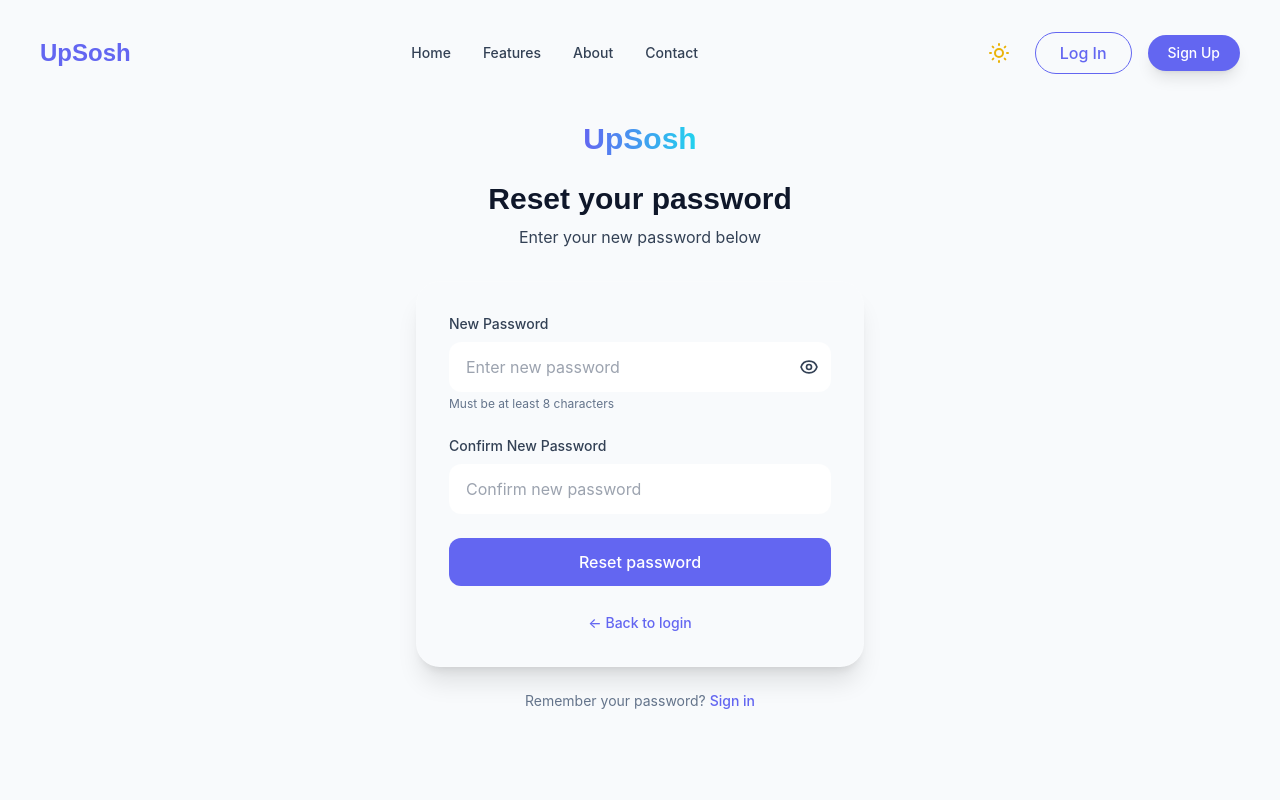
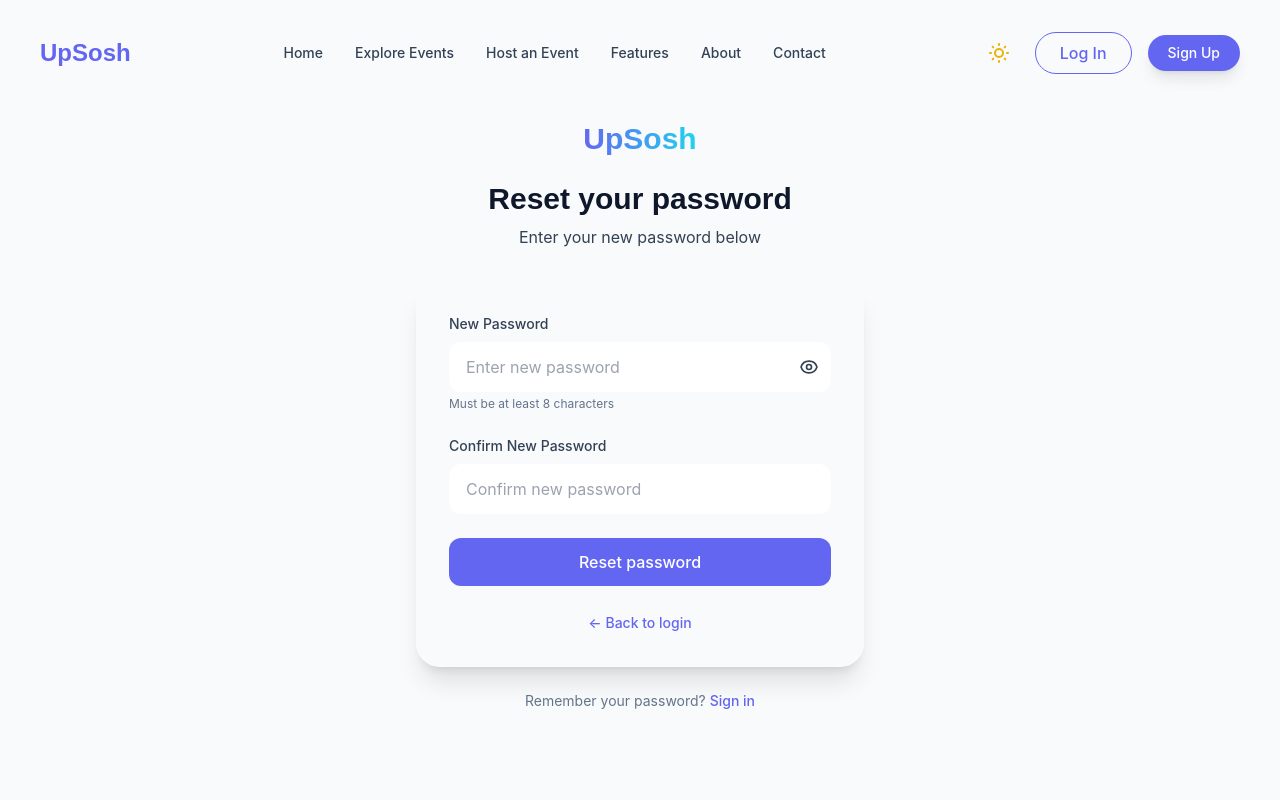
Before and after one commit to ParrvLuthra22/upSosh, a Next.js app in the folder frontend/: page /reset-password in a window 1280 px wide. Shown: the top 800 px of the page. Built offline with nearby package versions, Linux system fonts and the light colour scheme; no server answers.

Commit message:
RESTORE: Fix homepage - add all sections back and navigation links
- Restored full homepage with all sections (WhatIsUpSosh, ToggleDemo, HowItWorks, Testimonials, DownloadCTA)
- Added 'Explore Events' and 'Host an Event' links to header navigation
- All original functionality restored

```diff
--- a/frontend/app/page.tsx
+++ b/frontend/app/page.tsx
@@ -1,5 +1,10 @@
 import HeroSection from '@/components/HeroSection';
-import FeaturesSection from '@/src/components/FeaturesSection';
+import WhatIsUpSoshSection from '@/components/WhatIsUpSoshSection';
+import ToggleDemoSection from '@/components/ToggleDemoSection';
+import FeaturesSection from '@/components/FeaturesSection';
+import HowItWorksSection from '@/components/HowItWorksSection';
+import TestimonialsSection from '@/components/TestimonialsSection';
+import DownloadCTASection from '@/components/DownloadCTASection';
 import { generateOrganizationSchema } from '@/src/lib/structuredData';
 
 export default function Home() {
@@ -10,7 +15,12 @@ export default function Home() {
         dangerouslySetInnerHTML={{ __html: JSON.stringify(generateOrganizationSchema()) }}
       />
       <HeroSection />
+      <WhatIsUpSoshSection />
+      <ToggleDemoSection />
       <FeaturesSection />
+      <HowItWorksSection />
+      <TestimonialsSection />
+      <DownloadCTASection />
     </main>
   );
 }
--- a/frontend/src/components/Header.tsx
+++ b/frontend/src/components/Header.tsx
@@ -93,6 +93,8 @@ const Header = () => {
 
     const navLinks = [
         { name: 'Home', href: '/' },
+        { name: 'Explore Events', href: '/booking' },
+        { name: 'Host an Event', href: '/host' },
         { name: 'Features', href: '/features' },
         { name: 'About', href: '/about' },
         { name: 'Contact', href: '/contact' },
```
